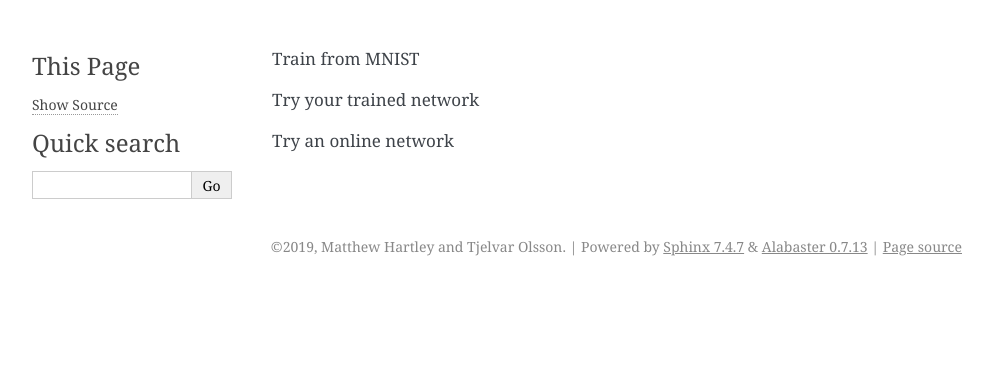
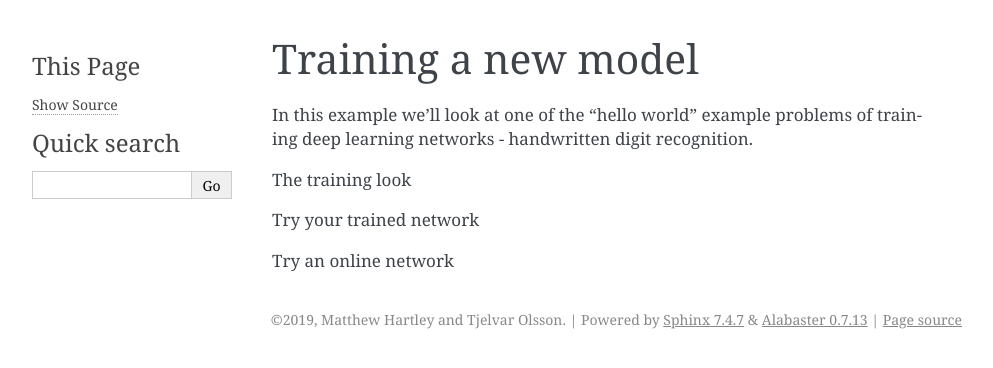
Before and after one commit to JIC-CSB/dtoolai, a Sphinx documentation site: the page built from docs/source/training.rst, in a window 1280 px wide. Shown: the top 368 px of the page, without its empty margins (148-1141 px from the left). Built offline with Sphinx 7.4.7, drawn with Linux system fonts in a browser that asks for light colours.

Commit message:
Update documentation

```diff
--- a/docs/source/retraining.rst
+++ b/docs/source/retraining.rst
@@ -28,3 +28,7 @@ Applying the retrained model to new images
 ~~~~~~~~~~~~~~~~~~~~~~~~~~~~~~~~~~~~~~~~~~
 
 Now we can test the newly trained model.
+
+.. code-block:: bash
+
+    python scripts/apply_model_to_image.py scratch/models/conv2dcaltechu2/ joshua1.jpg
--- a/docs/source/training.rst
+++ b/docs/source/training.rst
@@ -1,4 +1,11 @@
-Train from MNIST
+Training a new model
+--------------------
+
+In this example we'll look at one of the "hello world" example problems of
+training deep learning networks - handwritten digit recognition.
+
+The training look
+
 
 
 Try your trained network
```
Also changed, not shown: docs/source/application.rst (+32 -0 lines), docs/source/fixme.rst (added, +26 -0 lines), docs/source/introduction.rst (added, +22 -0 lines).
